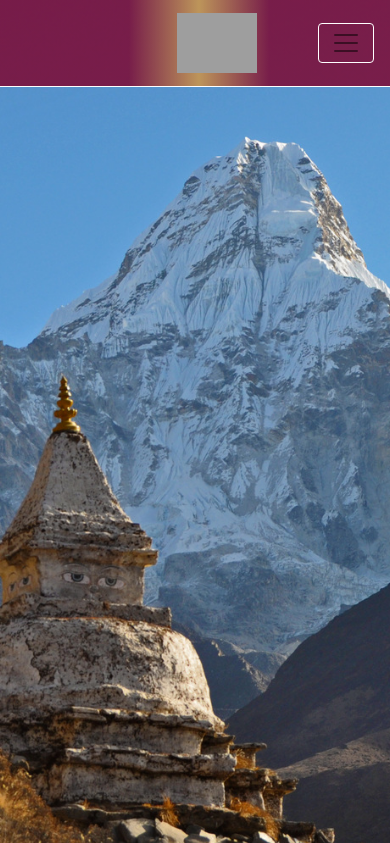
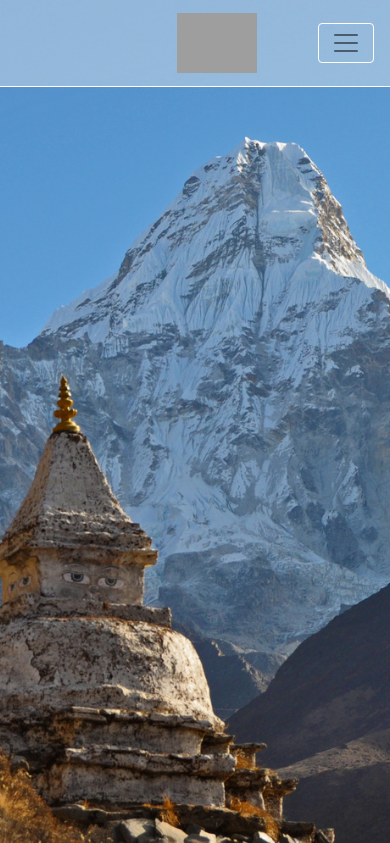
Before and after one commit to AswinTimalsina/NSA2020, a PHP site: page / in a window 390 px wide. Shown: the top 843 px of the page. Run offline with PHP 8.4, Linux system fonts and the light colour scheme; some web fonts are replaced; grey boxes are pictures that could not be loaded.

Commit message:
reversed

```diff
--- a/style.css
+++ b/style.css
@@ -39,7 +39,8 @@ padding: 10px;}
 /*body part ends*/
 
 .navie{
-    background: linear-gradient(90deg, rgba(189,149,90,1) 10%, rgba(128,0,41,0.8) 22%);
+    /* background: linear-gradient(90deg, rgba(189,149,90,1) 10%, rgba(128,0,41,0.8) 22%); */
+    background: rgba(242, 242, 242, 0.4);
     transition: all 0.4s ease-in-out;
 
 }
@@ -71,7 +72,7 @@ nav.navbar-light .navbar-nav .nav-link {
     }
 
     .navbar{
-        background: linear-gradient(90deg, rgba(128,0,41,0.8) 33%, rgba(189,149,90,1) 51%, rgba(128,0,41,0.8) 69%);
+        background: rgba(242, 242, 242, 0.4);
     }
 
 
@@ -88,7 +89,7 @@ nav.navbar-light .navbar-nav .nav-link {
 }
 
 nav.expand{
-    background: rgba(242, 242, 242, 0.4);
+    background: linear-gradient(90deg, rgba(128,0,41,0.8) 33%, rgba(189,149,90,1) 51%, rgba(128,0,41,0.8) 69%);
 }
 
 img.log-expand{
```
